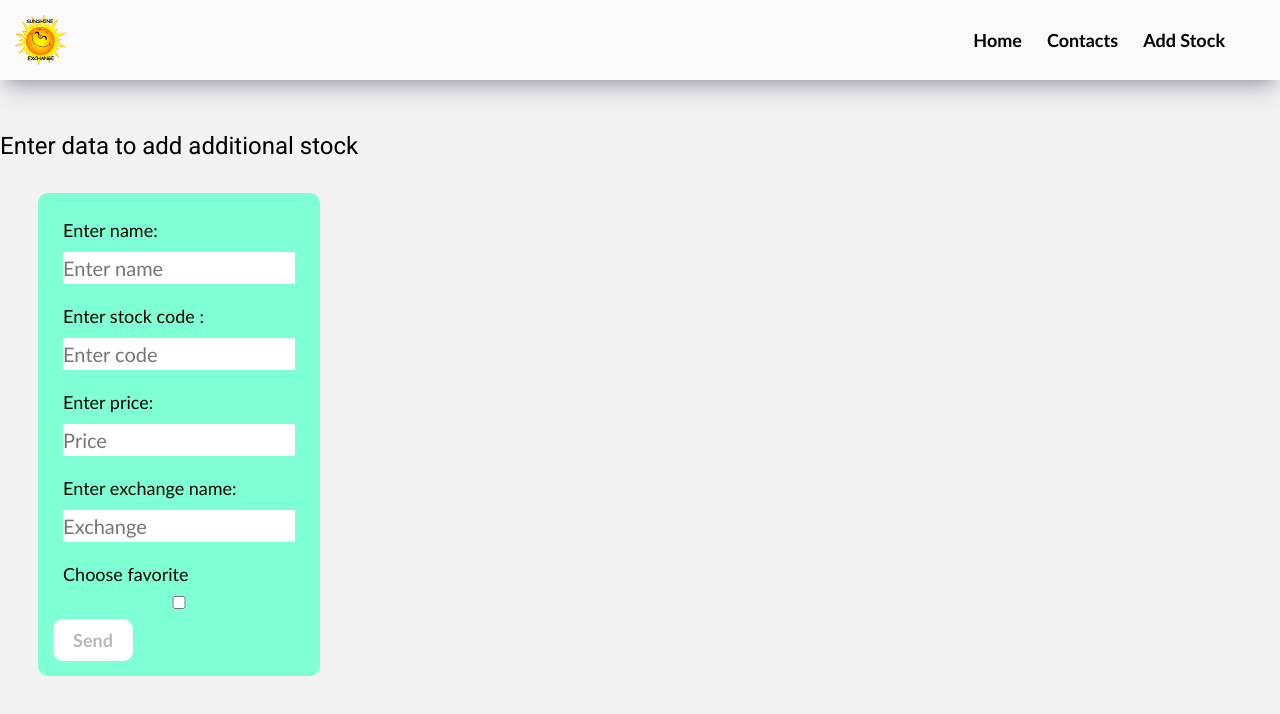
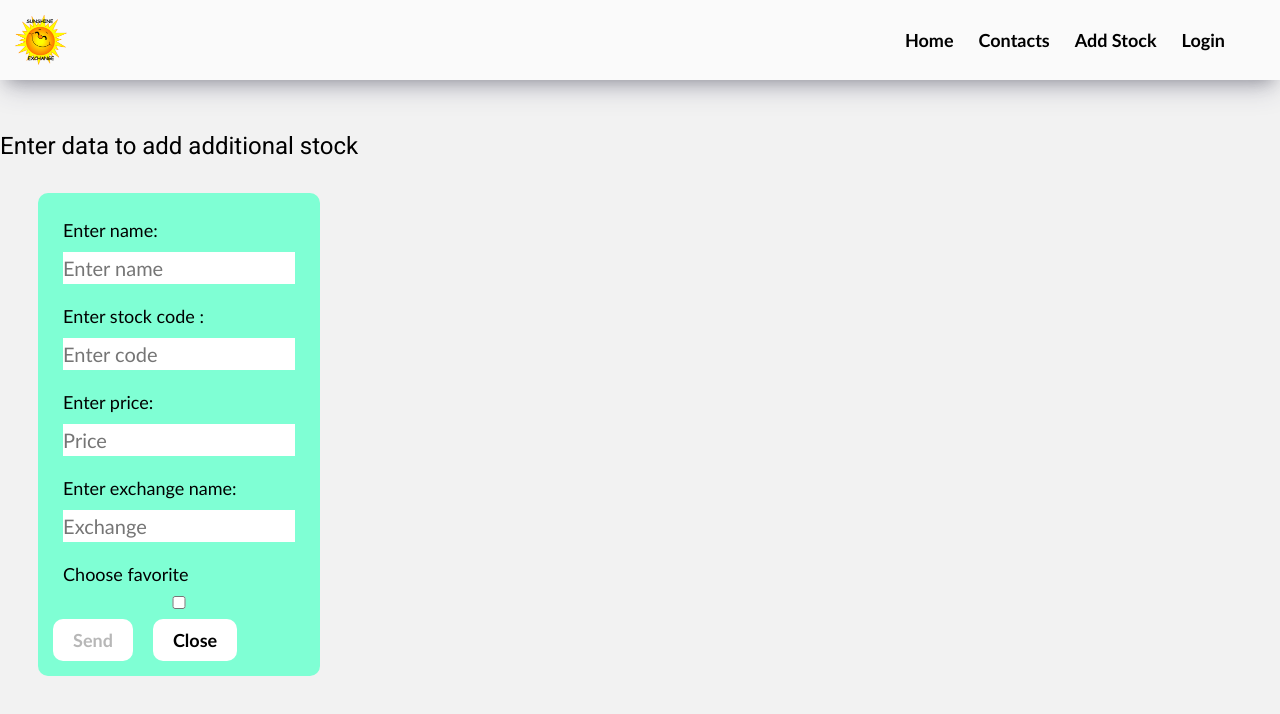
Before and after one commit to Scarab911/angular-stocks, an Angular app: page /addStock in a window 1280 px wide. Shown: the top 714 px of the page. Built offline with nearby package versions, Linux system fonts and the light colour scheme.

Commit message:
login reg comp, clos form btn

```diff
--- a/src/app/app.module.ts
+++ b/src/app/app.module.ts
@@ -15,6 +15,8 @@ import { EditStockFormComponent } from './components/edit-stock-form/edit-stock-
 import { BrowserAnimationsModule } from '@angular/platform-browser/animations';
 import {MatSidenavModule} from '@angular/material/sidenav';
 import {MatIconModule} from '@angular/material/icon';
+import { LoginComponent } from './components/login/login.component';
+import { RegisterComponent } from './components/register/register.component';
 
 @NgModule({
   declarations: [
@@ -25,7 +27,9 @@ import {MatIconModule} from '@angular/material/icon';
     StockInfoComponent,
     StockDescriptionComponent,
     AddStockFormComponent,
-    EditStockFormComponent
+    EditStockFormComponent,
+    LoginComponent,
+    RegisterComponent
   ],
   imports: [
     MatSidenavModule,
--- a/src/app/components/add-stock-form/add-stock-form.component.html
+++ b/src/app/components/add-stock-form/add-stock-form.component.html
@@ -96,9 +96,13 @@
                 #favoriteInput="ngModel">
         </div>
 
-        <button (click)="createStock(addForm)"
-            (click)="toggleDisplay()"
-            [routerLink]="['/home']"
-            [disabled]="addForm.invalid">Send</button>
+        <div class="buttons">
+            <button (click)="createStock(addForm)"
+                (click)="toggleDisplay()"
+                [routerLink]="['/home']"
+                [disabled]="addForm.invalid">Send</button>
+            <button (click)="toggleDisplay()">Close</button>
+        </div>
+
     </form>
 </div>
--- a/src/app/components/add-stock-form/add-stock-form.component.scss
+++ b/src/app/components/add-stock-form/add-stock-form.component.scss
@@ -32,7 +32,10 @@
         color: red;
       }
     }
-
+    .buttons {
+      display: flex;
+      gap: 20px;
+    }
     button {
       padding: 10px 20px;
       background-color: #fff;
--- a/src/app/components/header/header.component.html
+++ b/src/app/components/header/header.component.html
@@ -9,6 +9,7 @@
             <a [routerLink]="['/home']">Home</a>
             <a [routerLink]="['/contacts']">Contacts</a>
             <a (click)="toggleDisplay()">Add Stock</a>
+            <a>Login</a>
         </div>
     </nav>
 </header>
--- /dev/null
+++ b/src/app/components/login/login.component.html
@@ -0,0 +1 @@
+<p>login works!</p>
--- /dev/null
+++ b/src/app/components/login/login.component.ts
@@ -0,0 +1,15 @@
+import { Component, OnInit } from '@angular/core';
+
+@Component({
+  selector: 'app-login',
+  templateUrl: './login.component.html',
+  styleUrls: ['./login.component.scss']
+})
+export class LoginComponent implements OnInit {
+
+  constructor() { }
+
+  ngOnInit(): void {
+  }
+
+}
--- /dev/null
+++ b/src/app/components/register/register.component.html
@@ -0,0 +1 @@
+<p>register works!</p>
--- /dev/null
+++ b/src/app/components/register/register.component.ts
@@ -0,0 +1,15 @@
+import { Component, OnInit } from '@angular/core';
+
+@Component({
+  selector: 'app-register',
+  templateUrl: './register.component.html',
+  styleUrls: ['./register.component.scss']
+})
+export class RegisterComponent implements OnInit {
+
+  constructor() { }
+
+  ngOnInit(): void {
+  }
+
+}
```
Also changed, not shown: src/app/components/login/login.component.scss (added), src/app/components/register/register.component.scss (added), 2 other files (tests, documents, lock files or other folders).
